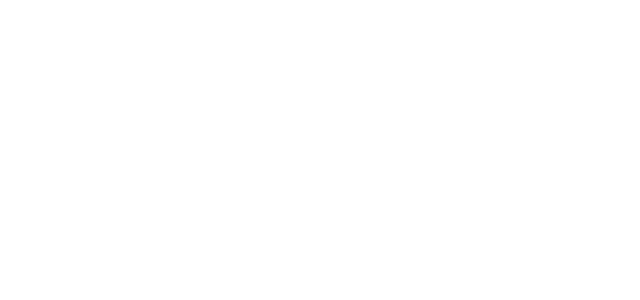
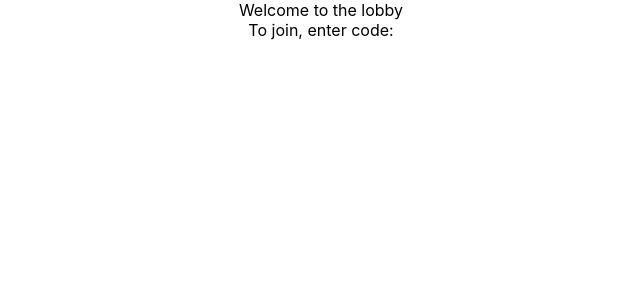
Before and after one commit to dhackz/fpt, a React (Create React App) app in the folder frontend/: page /lobby in a window 1280 px wide. Shown: the top 300 px of the page, without its empty margins (319-959 px from the left). Built offline with nearby package versions, Linux system fonts and the light colour scheme.

Commit message:
add lobby page

```diff
--- a/frontend/src/App.tsx
+++ b/frontend/src/App.tsx
@@ -5,6 +5,7 @@
 import { BrowserRouter } from "react-router-dom";
 import SelectGamemode from './Pages/SelectGamemode';
 import JoinLobby from './Pages/JoinLobby';
+import Lobby from './Pages/Lobby';
 
 const App = () => {
   return (
@@ -13,6 +14,7 @@
         <Route exact path="/" component={HostOrJoin}/>
         <Route exact path="/create-lobby" component={SelectGamemode}/>
         <Route exact path="/join-lobby" component={JoinLobby}/>
+        <Route path="/lobby" component={Lobby}/>
       </BrowserRouter>
     </div>
   );
--- /dev/null
+++ b/frontend/src/Pages/Lobby/index.tsx
@@ -0,0 +1,21 @@
+
+import React, { useState } from 'react';
+import { useHistory } from "react-router-dom";
+import axios from 'axios'
+
+const Lobby = () => {
+  const history = useHistory();
+  const joinCode = window.location.pathname.split("/")[2];
+
+  const [players, setPlayers] = useState([]);
+
+  return (
+    <>
+        <div>Welcome to the lobby</div>
+        <div>To join, enter code: {joinCode}</div>
+
+    </>
+  );
+}
+
+export default Lobby;
--- a/frontend/src/Pages/SelectGamemode/index.tsx
+++ b/frontend/src/Pages/SelectGamemode/index.tsx
@@ -8,8 +8,10 @@
 
   const createLobby = async() => {
     const url = process.env.REACT_APP_API_URL+"/api/lobby/new";
-    const reponse = await axios.post(url, {game: "secret"}, {headers: { 'Content-Type': "application/json"}})
-    console.log("reponse", reponse)
+    const response = await axios.post(url, {game: "secret"}, {headers: { 'Content-Type': "application/json"}})
+    if(response.status===200){
+      history.push('/lobby/'+response.data.join_code);
+    }
   }
 
   return (
```
